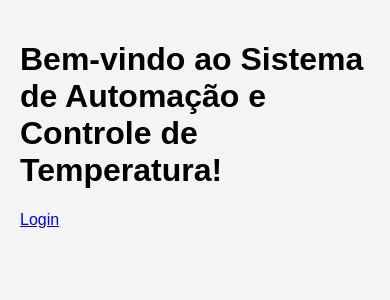
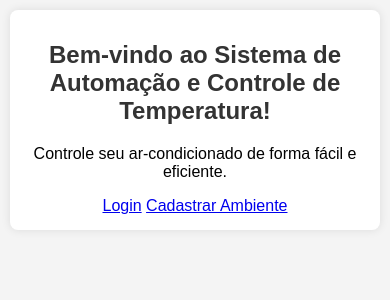
Before and after one commit to PedroHSassii/TCC, a PHP site: page / in a window 390 px wide. Shown: the top 300 px of the page. Run offline with PHP 8.4, Linux system fonts and the light colour scheme.

Commit message:
220525-6

```diff
--- a/index.php
+++ b/index.php
@@ -13,7 +13,12 @@ session_start();
 <body>
     <div class="container">
         <h1>Bem-vindo ao Sistema de Automação e Controle de Temperatura!</h1>
-        <a href="login.php" class="btn-login">Login</a>
+        <p>Controle seu ar-condicionado de forma fácil e eficiente.</p>
+
+        <div class="button-group">
+            <a href="login.php" class="btn btn-login">Login</a>
+            <a href="cadastrar_ambiente.php" class="btn btn-register">Cadastrar Ambiente</a>
+        </div>
     </div>
 </body>
 </html>
--- a/style.css
+++ b/style.css
@@ -1,26 +1,85 @@
+/* style.css */
 body {
-    font-family: Arial, sans-serif;
+    font-family: 'Arial', sans-serif;
     background-color: #f4f4f4;
     margin: 0;
     padding: 20px;
 }
+
+.container {
+    max-width: 600px; /* Limita a largura do conteúdo */
+    margin: auto; /* Centraliza o conteúdo */
+    padding: 20px;
+    background: #fff;
+    border-radius: 8px;
+    box-shadow: 0 0 10px rgba(0,0,0,0.1);
+    text-align: center; /* Centraliza o texto */
+}
+
+h1 {
+    color: #333; /* Cor do texto */
+    margin-bottom: 20px; /* Espaçamento inferior */
+}
+
 form {
     background: #fff;
     padding: 20px;
     border-radius: 5px;
     box-shadow: 0 0 10px rgba(0,0,0,0.1);
 }
-input {
+
+input, button {
     margin: 10px 0;
     padding: 10px;
     width: 100%;
     box-sizing: border-box;
+    border: 1px solid #ccc;
+    border-radius: 5px;
 }
+
 button {
-    padding: 10px;
     background: #5cb85c;
     color: white;
     border: none;
-    border-radius: 5px;
     cursor: pointer;
+    transition: background 0.3s; /* Transição suave para o hover */
 }
+
+button:hover {
+    background: #4cae4c; /* Efeito hover */
+}
+
+table {
+    width: 100%;
+    border-collapse: collapse;
+    margin-top: 20px;
+}
+
+th, td {
+    padding: 10px;
+    text-align: left;
+    border-bottom: 1px solid #ddd;
+}
+
+th {
+    background-color: #f2f2f2;
+}
+
+/* Estilos responsivos */
+@media (max-width: 600px) {
+    body {
+        padding: 10px;
+    }
+
+    .container {
+        padding: 15px;
+    }
+
+    h1 {
+        font-size: 1.5em; /* Tamanho da fonte menor em telas pequenas */
+    }
+
+    input, button {
+        padding: 8px;
+    }
+}
```
